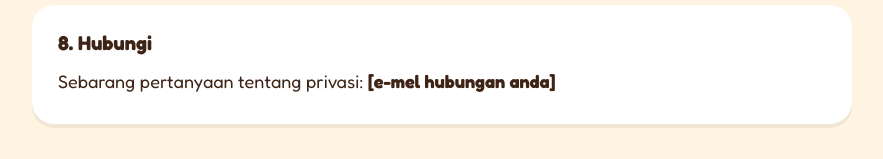
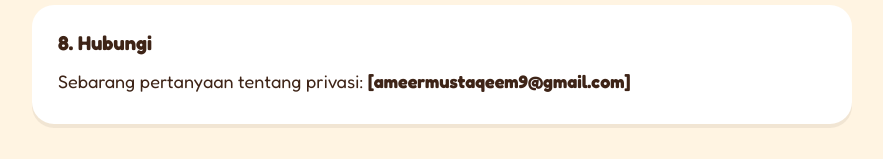
Before and after one commit to ameeraqeem/GERAK, a plain HTML site: page privasi.html in a window 1280 px wide. Shown: the part 2282-2441 px from the top of the page, without its empty margins (198-1081 px from the left). Drawn offline with Linux system fonts and the light colour scheme; a web font is replaced by a local one.

Commit message:
Update privasi.html

```diff
--- a/privasi.html
+++ b/privasi.html
@@ -91,7 +91,7 @@ footer{color:var(--pudar);font-size:.9rem;margin-top:30px}
 
   <div class="kad">
     <h2>8. Hubungi</h2>
-    <p>Sebarang pertanyaan tentang privasi: <b>[e-mel hubungan anda]</b></p>
+    <p>Sebarang pertanyaan tentang privasi: <b>[ameermustaqeem9@gmail.com]</b></p>
   </div>
 
   <footer>GERAK · Hak cipta © 2026 ameermustaqeem@klazsixedu · <a href="tentang.html">Tentang GERAK</a></footer>
```
